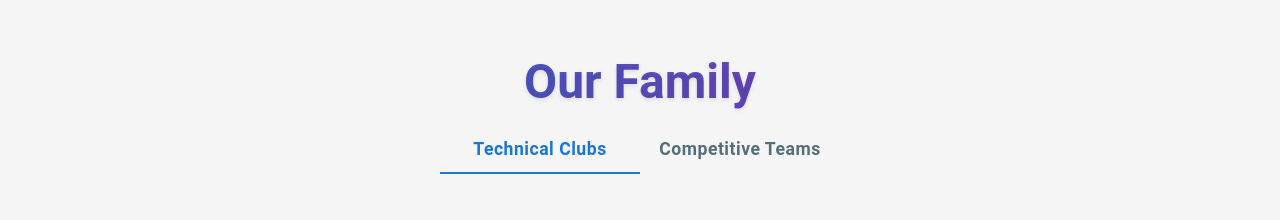
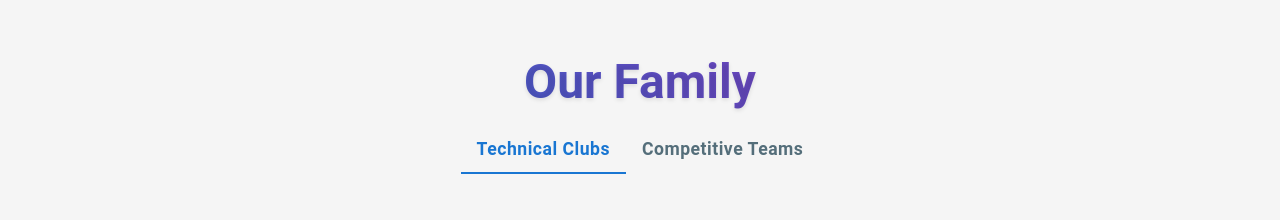
Before and after one commit to varshini-1396/Technical-Affairs-IIITDM, a React (Create React App) app: page / in a window 1280 px wide. Shown: the part 1480-1700 px from the top of the page. Built offline with nearby package versions, Linux system fonts and the light colour scheme; grey boxes are pictures that could not be loaded; the HTML template or start-up script is replaced by a standard one.

Commit message:
Remove minWidth property from OurFamily component's button styles for improved layout flexibility.

```diff
--- a/src/components/OurFamily/OurFamily.js
+++ b/src/components/OurFamily/OurFamily.js
@@ -130,7 +130,6 @@ const OurFamily = () => {
                 fontSize: '1.1rem',
                 fontWeight: 600,
                 textTransform: 'none',
-                minWidth: 200,
               },
             }}
           >
```
